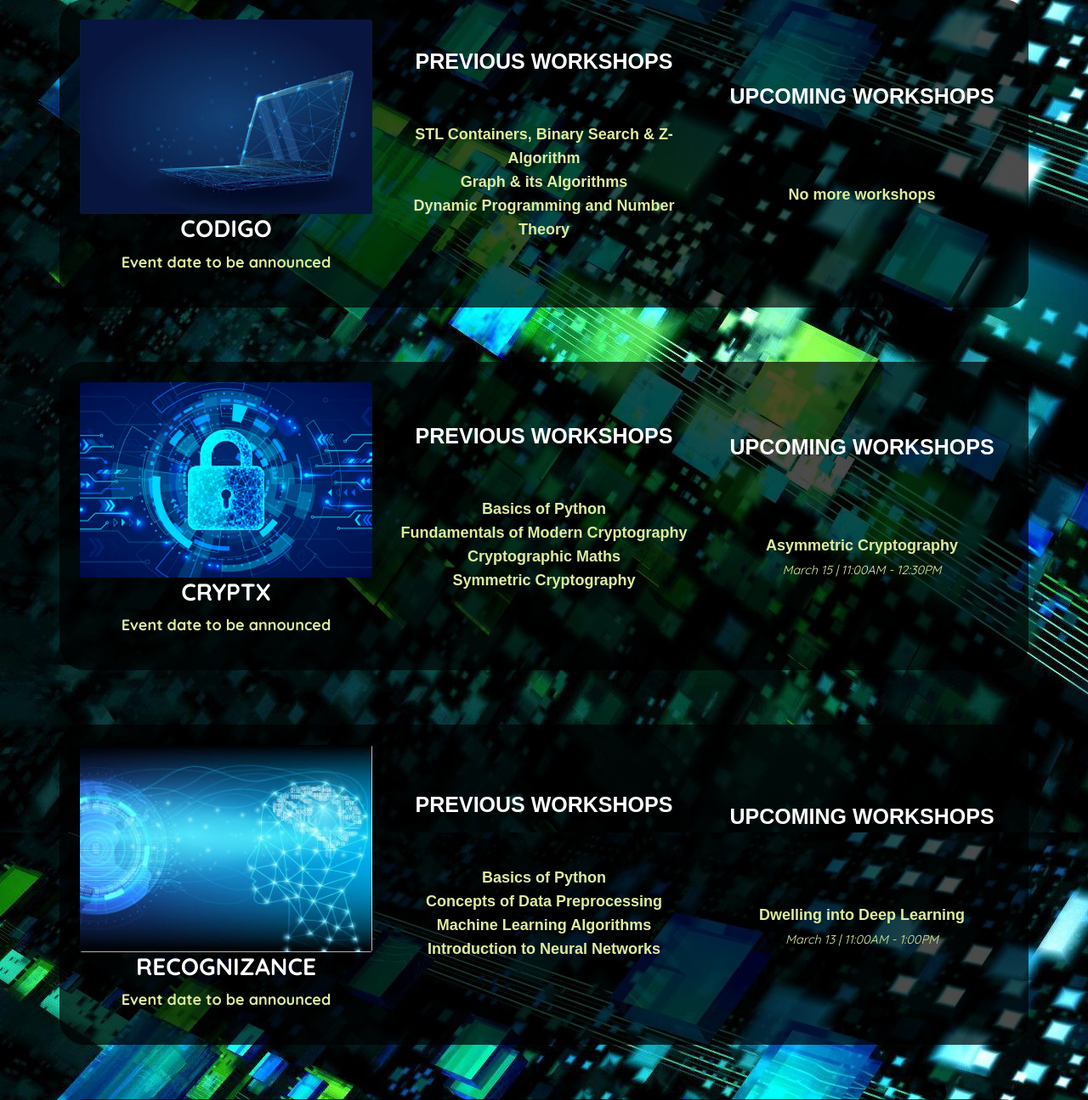
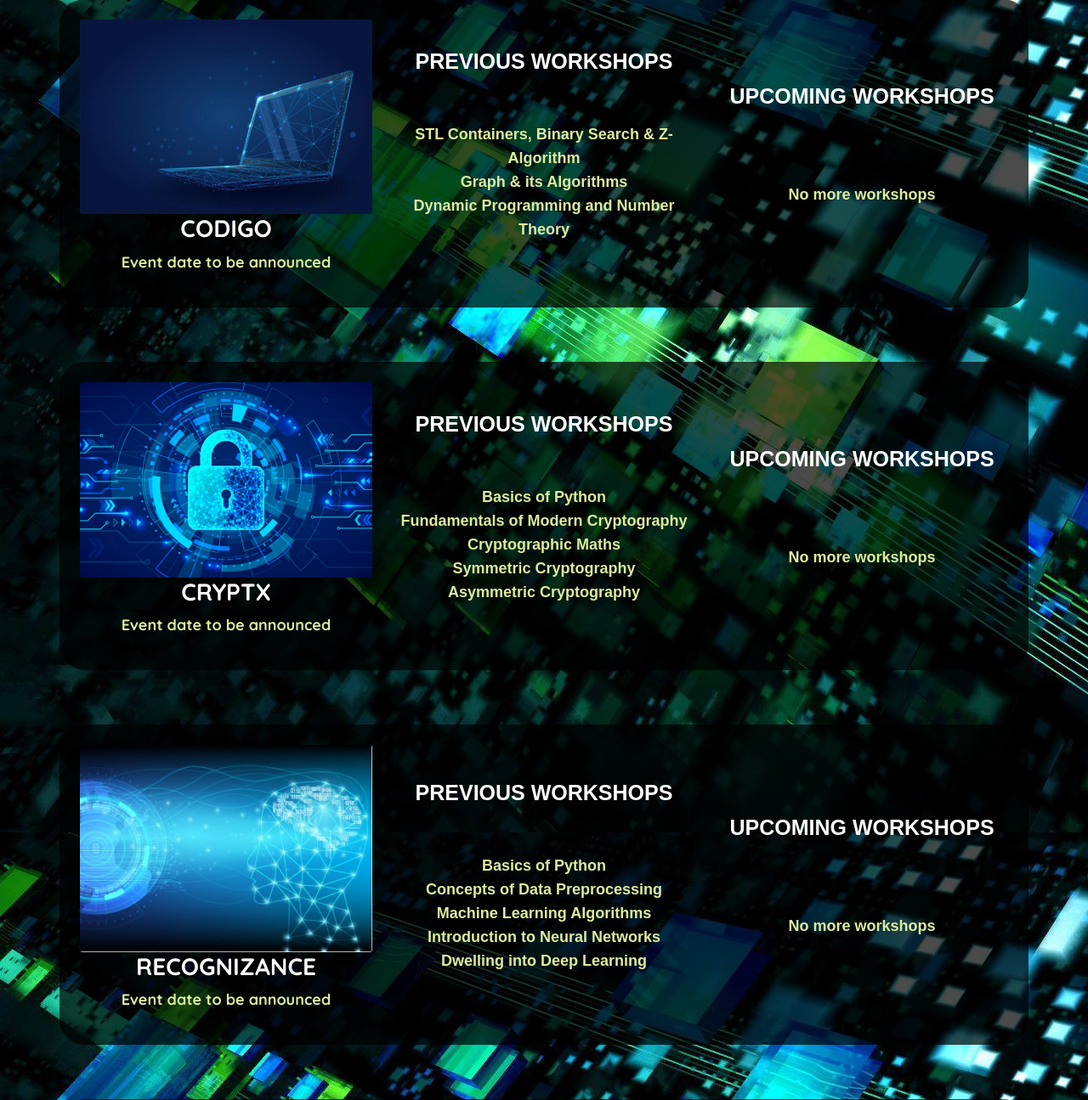
Before and after one commit to Prastuti-IIT-BHU/prastuti, a Django app: page /schedule in a window 1280 px wide. Shown: the part 220-1515 px from the top of the page at 85% size. Run offline with Django 3.2, Linux system fonts and the light colour scheme; some libraries are stand-ins or nearby versions; some web fonts are replaced.

Commit message:
Update schedule.html

```diff
--- a/templates/prastuti/schedule.html
+++ b/templates/prastuti/schedule.html
@@ -97,6 +97,9 @@
             <li>
               <a href="https://drive.google.com/file/d/1wnedsJDiVys1uPBYAMK3L_hdkoUSOOsG/view?usp=sharing" target="_blank">Symmetric Cryptography</a>
             </li>
+            <li>
+              <a href="#" target="_blank">Asymmetric Cryptography</a>
+            </li>
           </ul>
         </div>
       </div>
@@ -105,8 +108,8 @@
           <div class="up_workshop">Upcoming workshops</div>
           <ul>
             <li>
-              <a href="https://bit.ly/cryptX" target="_blank">Asymmetric Cryptography</a><br />
-              <small><cite>March 15 | 11:00AM - 12:30PM</cite></small>
+              <a href="https://bit.ly/cryptX" target="_blank">No more workshops</a><br />
+              <small><cite></cite></small>
             </li>
           </ul>
         </div>
@@ -151,6 +154,9 @@
             <li>
               <a href="https://drive.google.com/file/d/16gxVxV6v9X6mZbgBsjE7ADfoDj_h62YQ/view?usp=sharing" target="_blank">Introduction to Neural Networks</a>
             </li>
+            <li>
+              <a href="#" target="_blank">Dwelling into Deep Learning</a>
+            </li>
           </ul>
         </div>
       </div>
@@ -159,8 +165,8 @@
           <div class="up_workshop">Upcoming workshops</div>
           <ul>
             <li>
-              <a href="" target="_blank">Dwelling into Deep Learning</a><br />
-              <small><cite>March 13 | 11:00AM - 1:00PM</cite></small>
+              <a href="" target="_blank">No more workshops</a><br />
+              <small><cite></cite></small>
             </li>
           </ul>
         </div>
```
